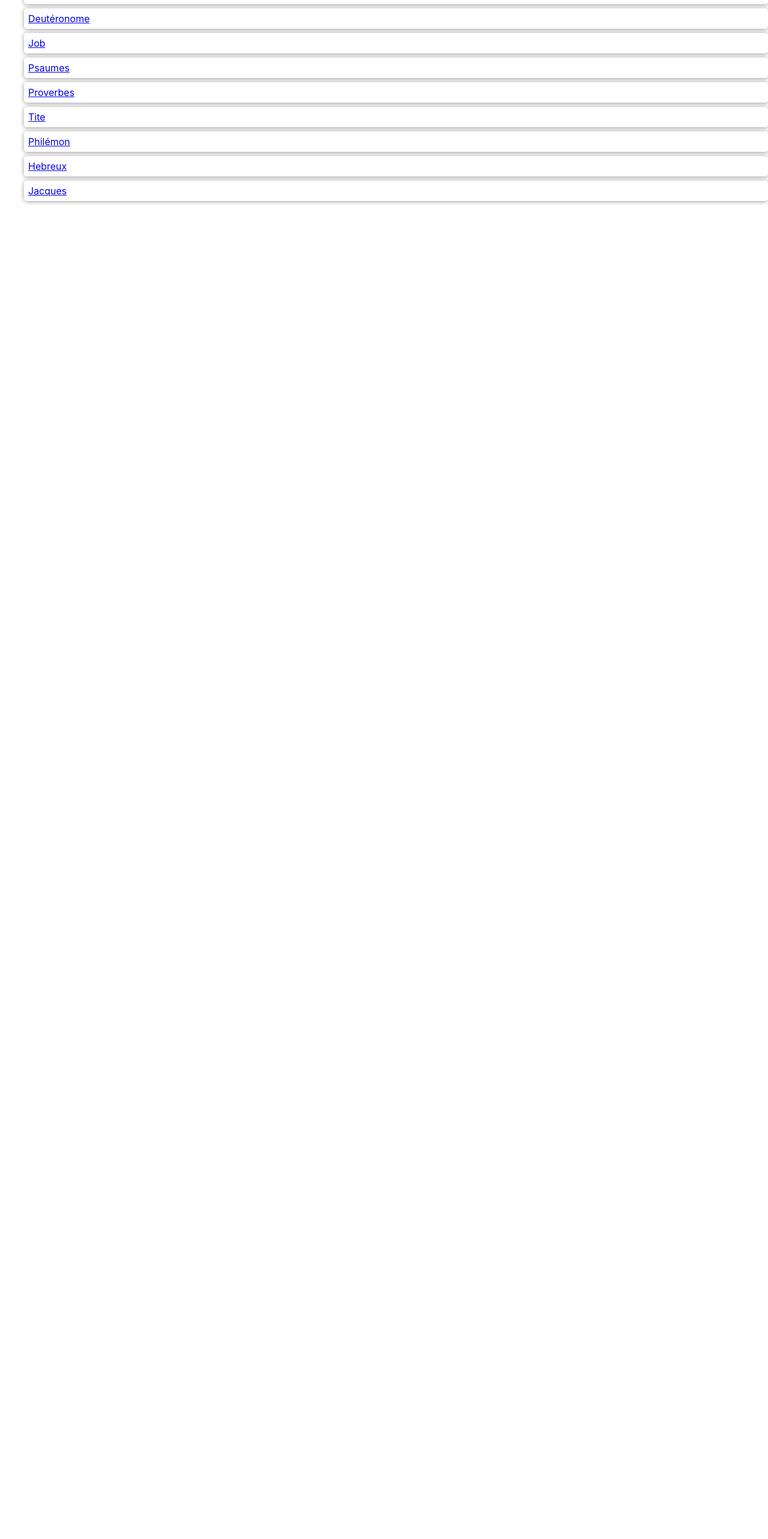
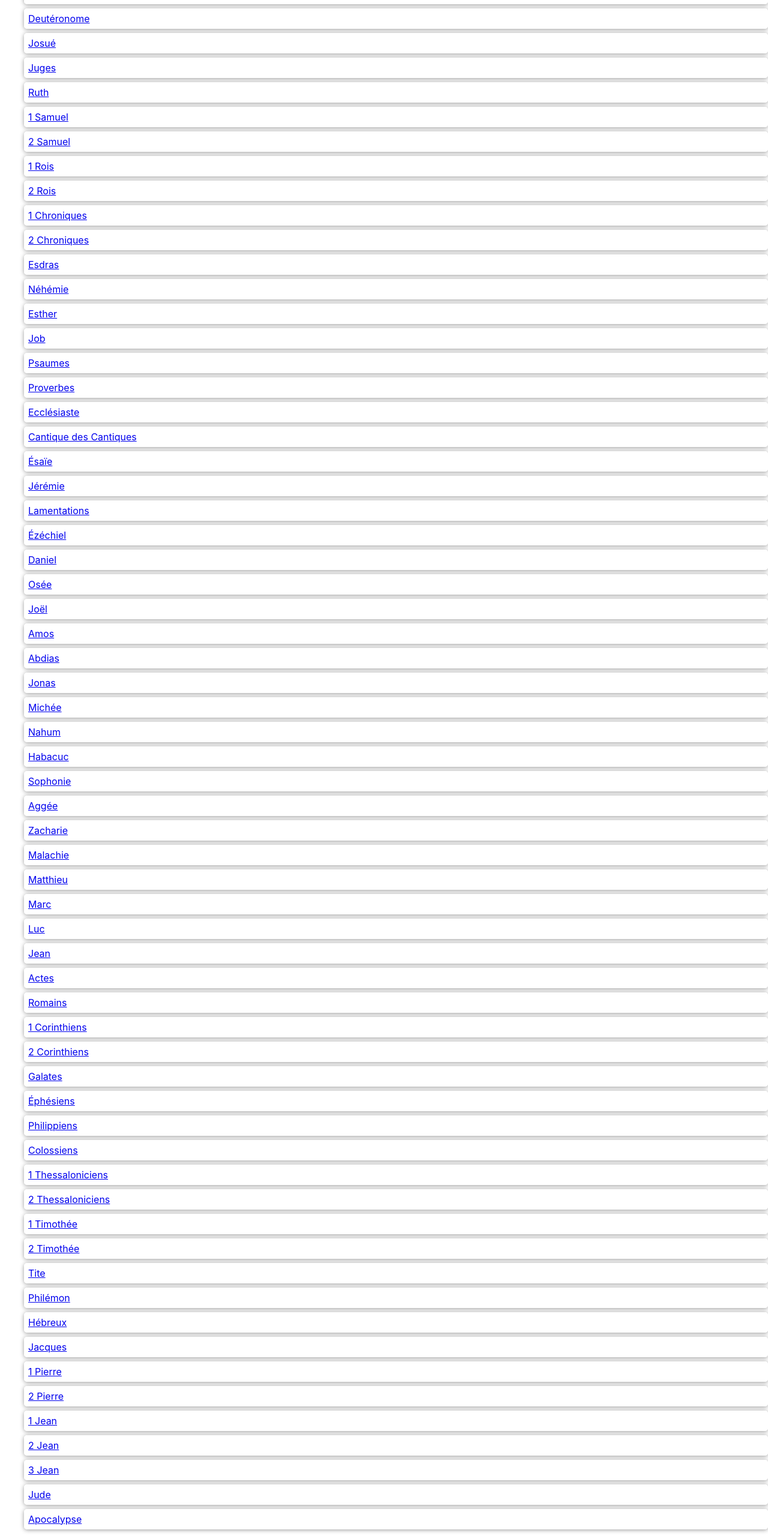
Before and after one commit to kaliacad/bible-tracker, a React (Create React App) app: page / in a window 1280 px wide. Shown: the part 219-2784 px from the top of the page at 60% size. Before the commit the page ends 800 px from the top, so only its background shows below. Built offline with nearby package versions, Linux system fonts and the light colour scheme.

Commit message:
complete books data

```diff
--- a/src/data/books.js
+++ b/src/data/books.js
@@ -1,14 +1,68 @@
 export const books = [
-  { title: 'Genèse', chapter: 50, id: 1 },
-  { title: 'Exode', chapter: 40, id: 2 },
-  { title: 'Lévitique', chapter: 27, id: 3 },
-  { title: 'Nombre', chapter: 36, id: 4 },
-  { title: 'Deutéronome', chapter: 34, id: 5 },
-  { title: 'Job', chapter: 42, id: 6 },
-  { title: 'Psaumes', chapter: 150, id: 7 },
-    { title: 'Proverbes', chapter: 50, id: 8 },
-    { title: 'Tite', chapter: 3, id: 2 },
-    { title: 'Philémon', chapter: 1, id: 9 },
-    { title: 'Hebreux', chapter: 25, id: 10 },
-    { title: 'Jacques', chapter: 5, id: 11 },
-  ];
+  { title: "Genèse", chapter: 50, id: 1 },
+  { title: "Exode", chapter: 40, id: 2 },
+  { title: "Lévitique", chapter: 27, id: 3 },
+  { title: "Nombre", chapter: 36, id: 4 },
+  { title: "Deutéronome", chapter: 34, id: 5 },
+  { title: "Josué", chapter: 24, id: 6 },
+  { title: "Juges", chapter: 21, id: 7 },
+  { title: "Ruth", chapter: 4, id: 8 },
+  { title: "1 Samuel", chapter: 31, id: 9 },
+  { title: "2 Samuel", chapter: 24, id: 10 },
+  { title: "1 Rois", chapter: 22, id: 11 },
+  { title: "2 Rois", chapter: 25, id: 12 },
+  { title: "1 Chroniques", chapter: 29, id: 13 },
+  { title: "2 Chroniques", chapter: 36, id: 14 },
+  { title: "Esdras", chapter: 10, id: 15 },
+  { title: "Néhémie", chapter: 13, id: 16 },
+  { title: "Esther", chapter: 10, id: 17 },
+  { title: "Job", chapter: 42, id: 18 },
+  { title: "Psaumes", chapter: 150, id: 19 },
+  { title: "Proverbes", chapter: 31, id: 20 },
+  { title: "Ecclésiaste", chapter: 12, id: 21 },
+  { title: "Cantique des Cantiques", chapter: 8, id: 22 },
+  { title: "Ésaïe", chapter: 66, id: 23 },
+  { title: "Jérémie", chapter: 52, id: 24 },
+  { title: "Lamentations", chapter: 5, id: 25 },
+  { title: "Ézéchiel", chapter: 48, id: 26 },
+  { title: "Daniel", chapter: 12, id: 27 },
+  { title: "Osée", chapter: 14, id: 28 },
+  { title: "Joël", chapter: 3, id: 29 },
+  { title: "Amos", chapter: 9, id: 30 },
+  { title: "Abdias", chapter: 1, id: 31 },
+  { title: "Jonas", chapter: 4, id: 32 },
+  { title: "Michée", chapter: 7, id: 33 },
+  { title: "Nahum", chapter: 3, id: 34 },
+  { title: "Habacuc", chapter: 3, id: 35 },
+  { title: "Sophonie", chapter: 3, id: 36 },
+  { title: "Aggée", chapter: 2, id: 37 },
+  { title: "Zacharie", chapter: 14, id: 38 },
+  { title: "Malachie", chapter: 4, id: 39 },
+  { title: "Matthieu", chapter: 28, id: 40 },
+  { title: "Marc", chapter: 16, id: 41 },
+  { title: "Luc", chapter: 24, id: 42 },
+  { title: "Jean", chapter: 21, id: 43 },
+  { title: "Actes", chapter: 28, id: 44 },
+  { title: "Romains", chapter: 16, id: 45 },
+  { title: "1 Corinthiens", chapter: 16, id: 46 },
+  { title: "2 Corinthiens", chapter: 13, id: 47 },
+  { title: "Galates", chapter: 6, id: 48 },
+  { title: "Éphésiens", chapter: 6, id: 49 },
+  { title: "Philippiens", chapter: 4, id: 50 },
+  { title: "Colossiens", chapter: 4, id: 51 },
+  { title: "1 Thessaloniciens", chapter: 5, id: 52 },
+  { title: "2 Thessaloniciens", chapter: 3, id: 53 },
+  { title: "1 Timothée", chapter: 6, id: 54 },
+  { title: "2 Timothée", chapter: 4, id: 55 },
+  { title: "Tite", chapter: 3, id: 56 },
+  { title: "Philémon", chapter: 1, id: 57 },
+  { title: "Hébreux", chapter: 13, id: 58 },
+  { title: "Jacques", chapter: 5, id: 59 },
+  { title: "1 Pierre", chapter: 5, id: 60 },
+  { title: "2 Pierre", chapter: 3, id: 61 },
+  { title: "1 Jean", chapter: 5, id: 62 },
+  { title: "2 Jean", chapter: 1, id: 63 },
+  { title: "3 Jean", chapter: 1, id: 64 },
+  { title: "Jude", chapter: 1, id: 65 },
+  { title: "Apocalypse", chapter: 22, id: 66 },
+];
```
